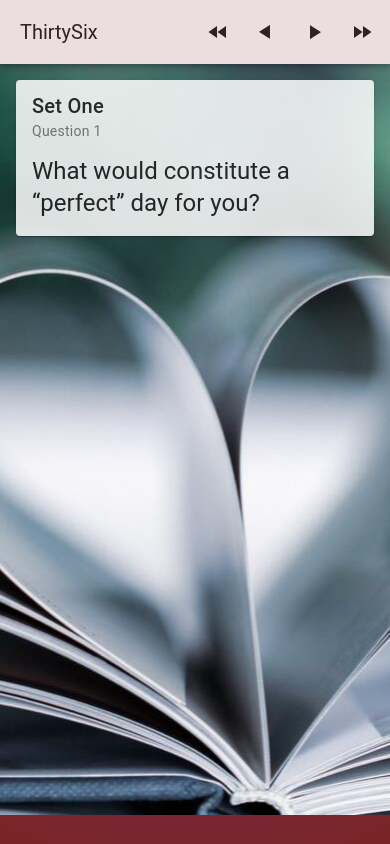
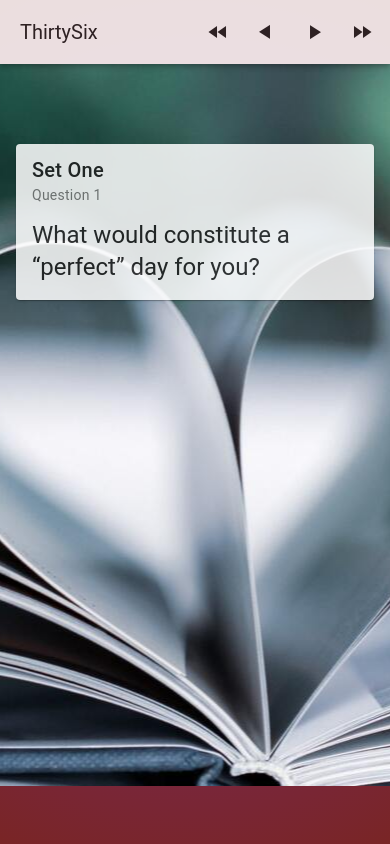
Before and after one commit to rlindner81/thirtysix, a Vue app: page / in a window 390 px wide. Built offline with nearby package versions, Linux system fonts and the light colour scheme.

Commit message:
getting better 3

```diff
--- a/src/App.vue
+++ b/src/App.vue
@@ -14,7 +14,7 @@
           :style="{ backgroundImage: 'url(\'images/' + setBackgrounds[setIndex] + '\')' }"
         >
           <v-card
-            class="mx-auto"
+            class="mx-auto my-16"
             max-width="480"
             v-if="sets[setIndex][questionIndex]"
             :title="`Set ${setNumberNames[setIndex]}`"
@@ -151,17 +151,22 @@ export default {
 }
 .background-image-outer {
   height: 100%;
-  max-width: 900px;
+  max-width: 960px;
 }
 .background-image-outer.v-container {
   padding: 0;
 }
 .background-image {
   height: 100%;
-  background-position: center center;
-  background-size: inherit;
+  background-position: center top;
+  background-size: 960px auto;
   background-repeat: no-repeat;
   background-attachment: fixed;
+}
+@media (max-width: 960px) {
+  .background-image {
+    background-size: auto auto;
+  }
 }
 * {
   touch-action: none;
```
